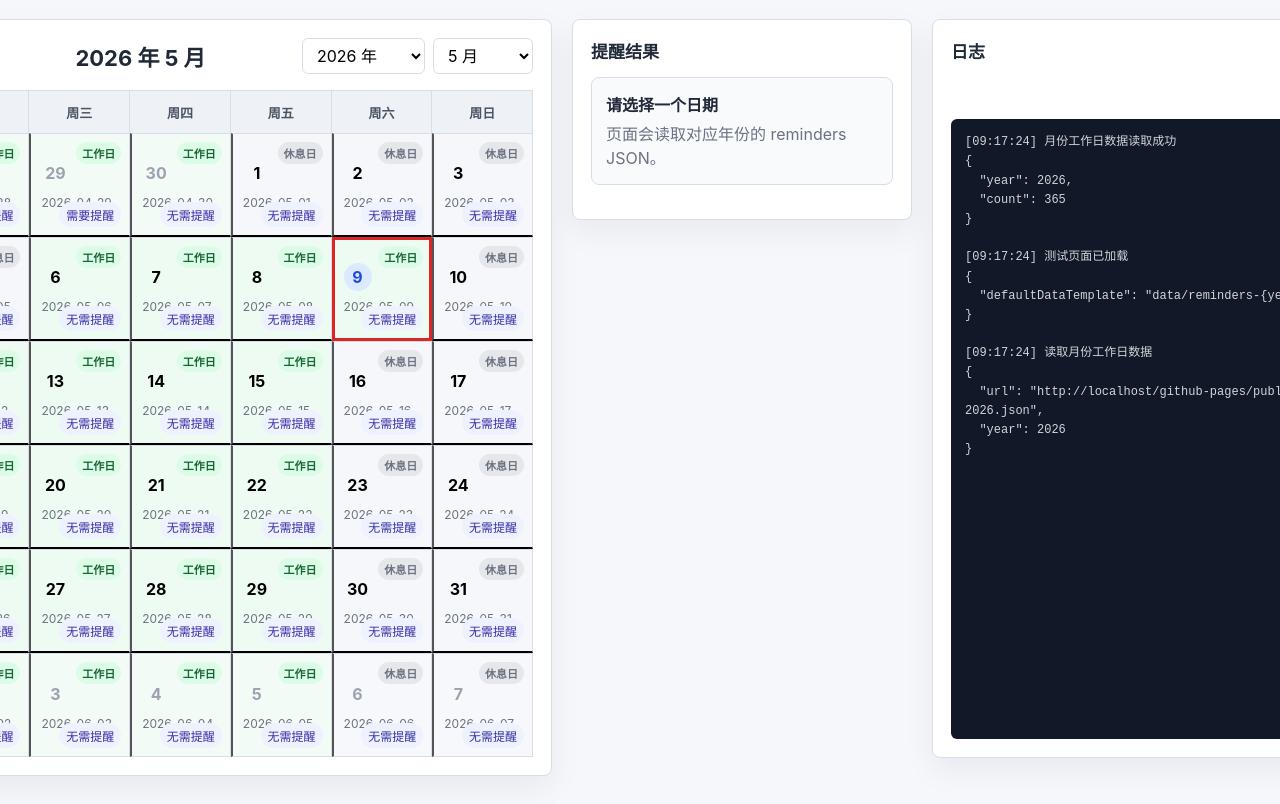
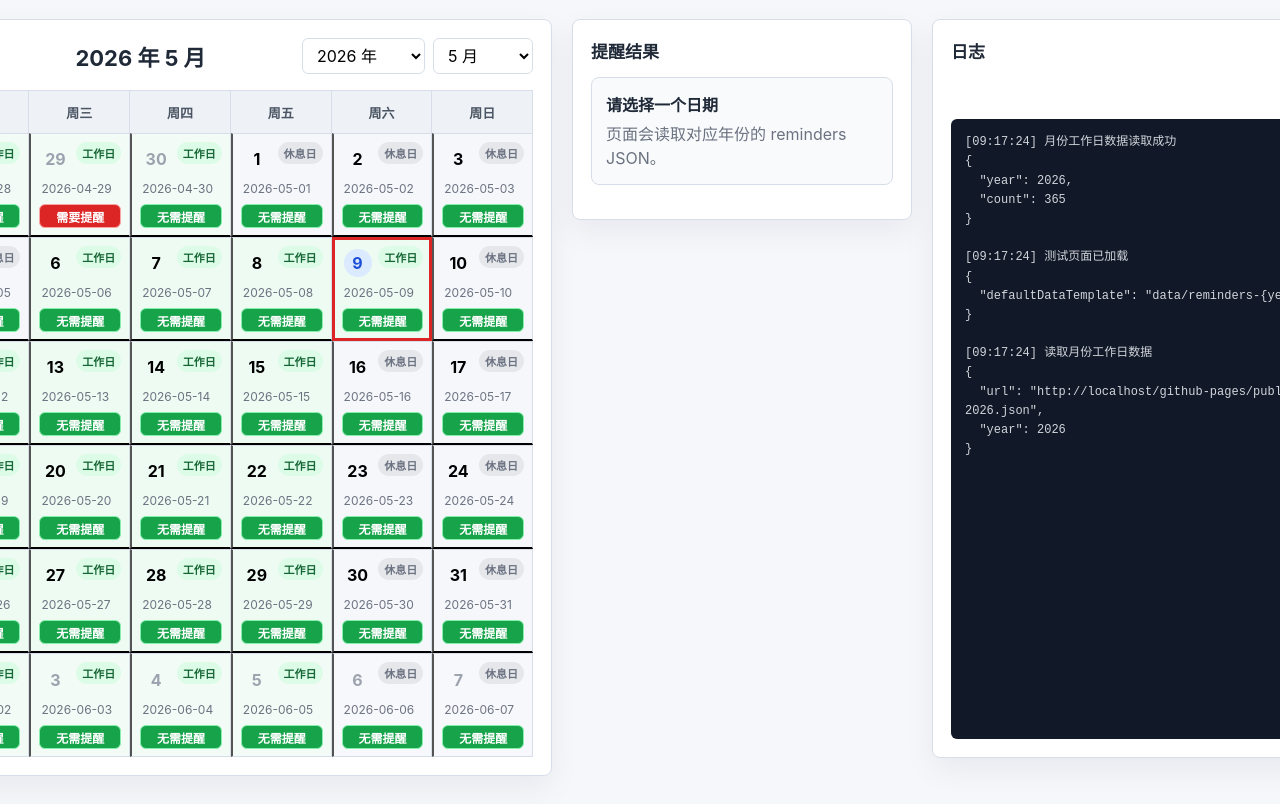
Before and after one commit to libocedrus/bookMeetingRoom, a website: page github-pages/public/calendar-test.html in a window 1280 px wide. Shown: the part 98-902 px from the top of the page. Drawn offline with Linux system fonts and the light colour scheme.

Commit message:
Update calendar-test.html

```diff
--- a/github-pages/public/calendar-test.html
+++ b/github-pages/public/calendar-test.html
@@ -194,7 +194,7 @@
       .day {
         position: relative;
         min-height: 104px;
-        padding: 10px;
+        padding: 10px 10px 38px;
         border-right: 1px solid var(--line);
         border-top: 1px solid var(--line);
         background: #fff;
@@ -260,17 +260,32 @@
 
       .status-pill {
         position: absolute;
+        left: 8px;
         right: 8px;
-        bottom: 8px;
-        max-width: calc(100% - 16px);
-        padding: 4px 7px;
-        border-radius: 999px;
-        background: #eef2ff;
-        color: #3730a3;
+        bottom: 7px;
+        height: 24px;
+        display: flex;
+        align-items: center;
+        justify-content: center;
+        padding: 0 8px;
+        border-radius: 6px;
         font-size: 12px;
+        font-weight: 700;
         white-space: nowrap;
         overflow: hidden;
         text-overflow: ellipsis;
+      }
+
+      .status-pill.remind {
+        border: 1px solid #fca5a5;
+        background: #dc2626;
+        color: #ffffff;
+      }
+
+      .status-pill.no-remind {
+        border: 1px solid #86efac;
+        background: #16a34a;
+        color: #ffffff;
       }
 
       .workday-badge {
@@ -608,7 +623,7 @@
             <span class="day-number">${date.getDate()}</span>
             ${knownWorkday === undefined ? "" : `<span class="workday-badge">${knownWorkday ? "工作日" : "休息日"}</span>`}
             <span class="day-date">${dateStr}</span>
-            ${cached ? `<span class="status-pill">${cached.shouldRemind ? "需要提醒" : "无需提醒"}</span>` : ""}
+            ${cached ? `<span class="status-pill ${cached.shouldRemind ? "remind" : "no-remind"}">${cached.shouldRemind ? "需要提醒" : "无需提醒"}</span>` : ""}
           `;
           button.addEventListener("click", () => selectDate(dateStr));
           els.days.append(button);
```
